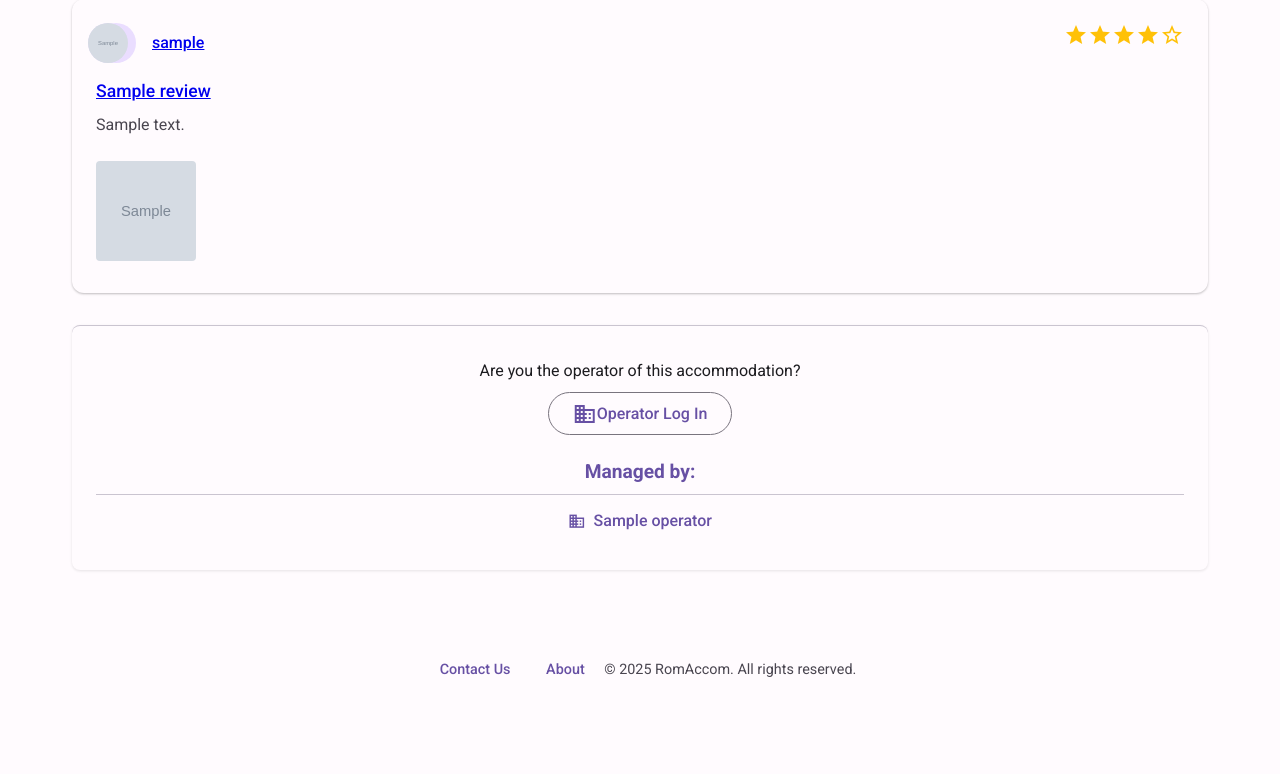
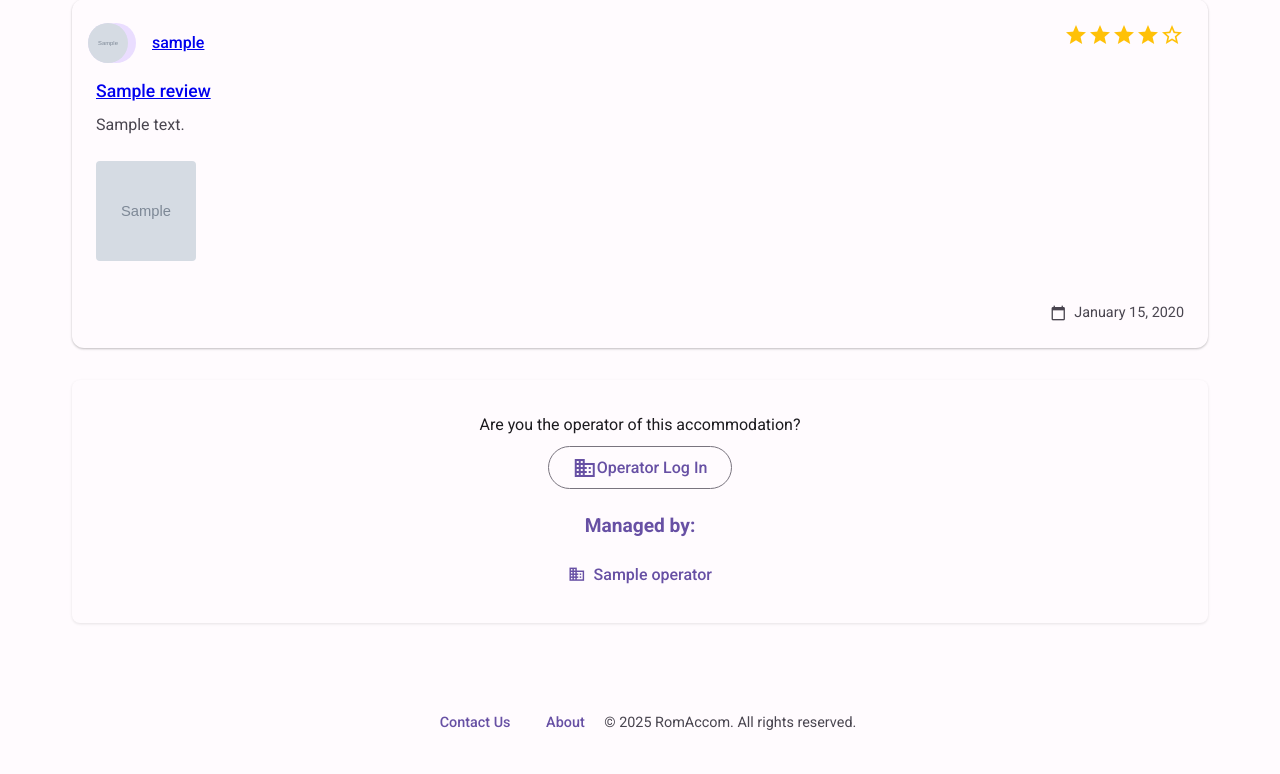
Before and after one commit to JoaoManuel2005/Team2E, a Django app: template romaccom/templates/romaccom/accomdetail.html in a window 1280 px wide. Shown: the part 1023-1797 px from the top of the page. Before the commit the page ends 1700 px from the top, so only its background shows below. Run offline with Django 3.2, Linux system fonts and the light colour scheme; the template is opened without the code that fills it: most values are stand-ins (such as "Sample title", 1, 10 or a date in 2020); grey boxes marked "Sample" are stand-in pictures.

Commit message:
added review date in accomdetail page. removed partition line for better look.

```diff
--- a/romaccom/static/css/accomdetail.css
+++ b/romaccom/static/css/accomdetail.css
@@ -216,6 +216,25 @@
     border-radius: var(--md-radius-small);
 }
 
+.review-footer {
+    display: flex;
+    justify-content: flex-end;
+    margin-top: var(--md-space-2);
+    padding-top: var(--md-space-2);
+}
+
+.review-date {
+    color: var(--md-on-surface-variant);
+    font-size: 0.9rem;
+    display: flex;
+    align-items: center;
+}
+
+.review-date .material-icons {
+    font-size: 16px;
+    margin-right: var(--md-space-1);
+}
+
 .auth-prompt {
     background-color: var(--md-surface);
     border-radius: var(--md-radius-medium);
@@ -272,7 +291,6 @@
     text-align: center;
     margin-top: var(--md-space-3);
     padding-top: var(--md-space-3);
-    border-top: 1px solid var(--md-outline-variant);
 }
 
 /* Operator Section Styling */
@@ -291,7 +309,6 @@
     margin-top: 1.5rem;
     margin-bottom: 0.75rem;
     padding-bottom: 0.5rem;
-    border-bottom: 1px solid var(--md-outline-variant);
 }
 
 .operator-section p {
--- a/romaccom/templates/romaccom/accomdetail.html
+++ b/romaccom/templates/romaccom/accomdetail.html
@@ -140,6 +140,13 @@
                                 {% endfor %}
                             </div>
                         {% endif %}
+
+                        <div class="review-footer">
+                            <span class="review-date">
+                                <span class="material-icons">calendar_today</span>
+                                {{ review.created_at|date:"F j, Y" }}
+                            </span>
+                        </div>
                     </div>
                 {% endfor %}
             {% else %}
```
